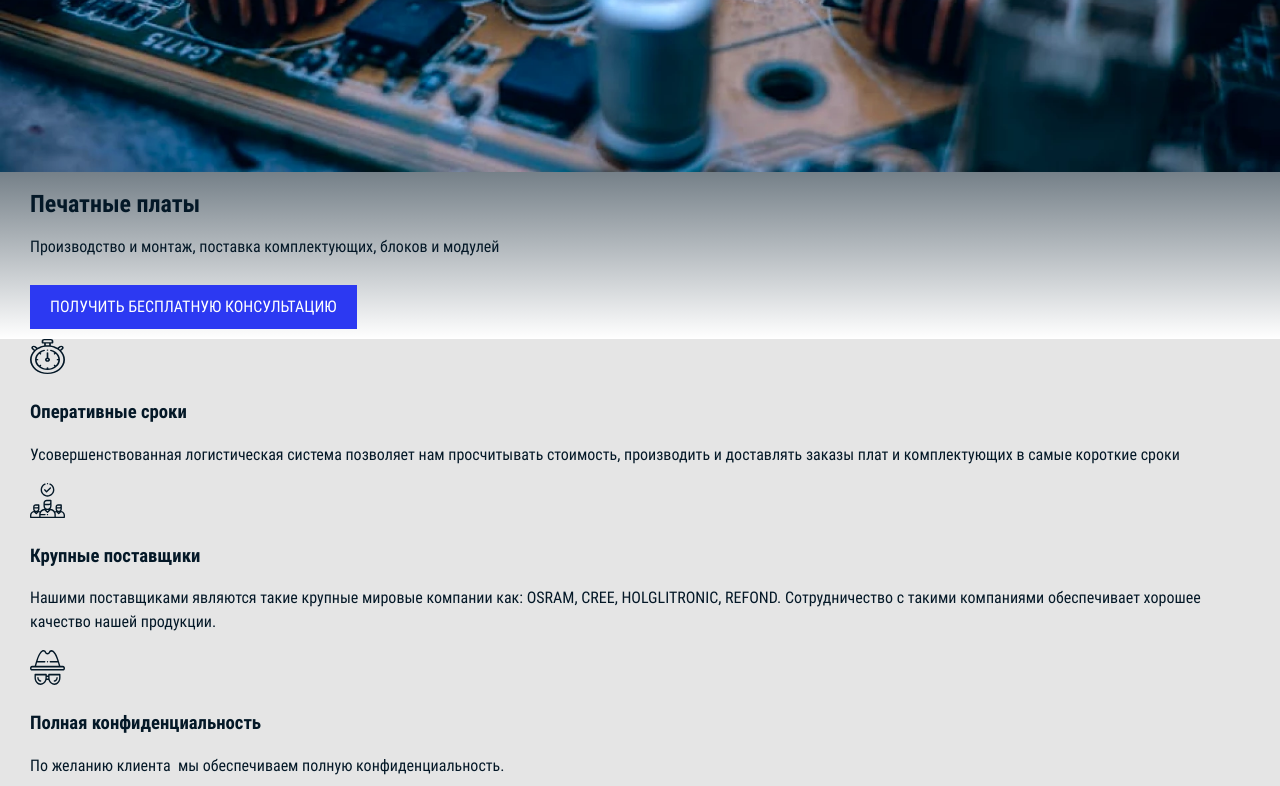
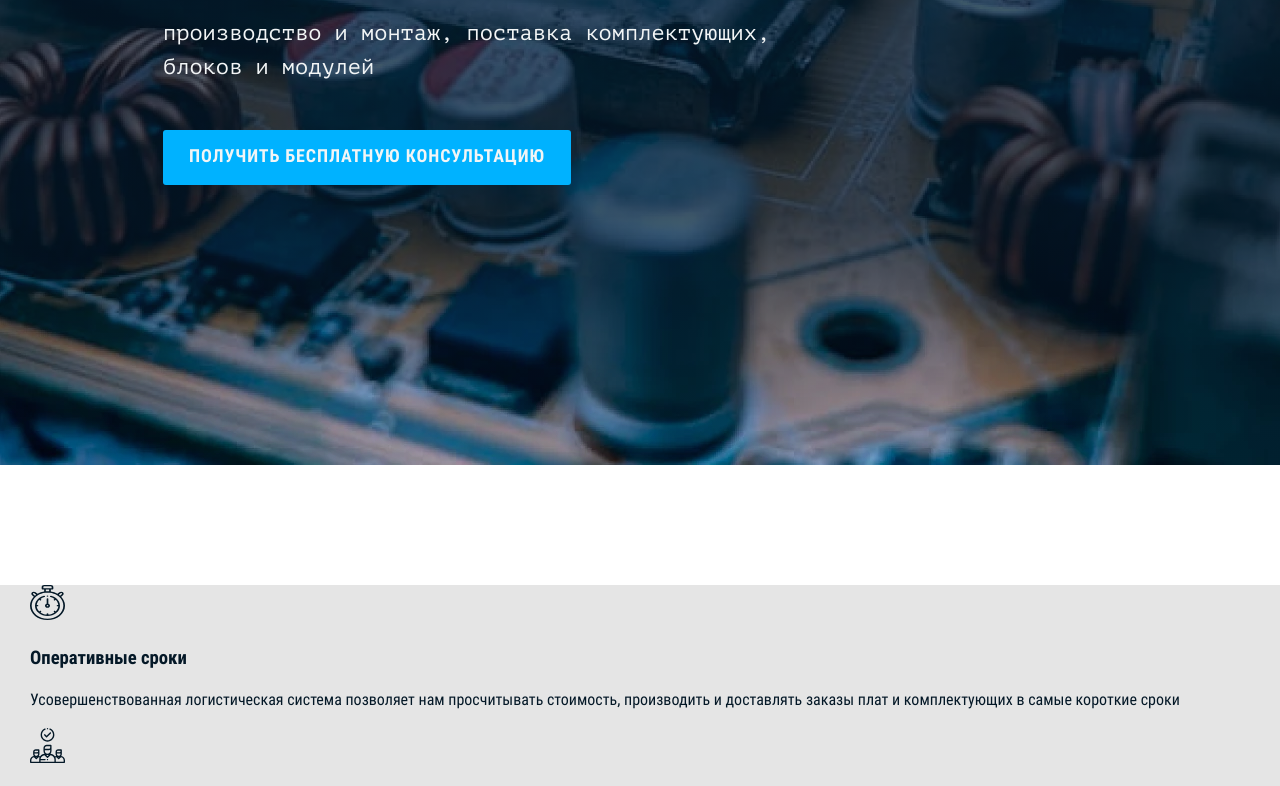
Before and after one commit to Vishnevoenastroenie/smart-device, a website built with webpack: page source/index.html in a window 1280 px wide. Shown: the part 415-1201 px from the top of the page. Built offline with nearby package versions, Linux system fonts and the light colour scheme; files whose address does not match are found by name.

Commit message:
Добавляет главный блок, подогнанный по РР в 3 разрешениях

```diff
--- a/source/index.html
+++ b/source/index.html
@@ -69,9 +69,9 @@
 
     <main>
       <section class="main-block">
-        <h1 class="visually-hidden">Smart Device - производство, монтаж и поставка комплектующих для печатных плат.</h1>
+        <h1 class="visually-hidden">Smart Device - производство, монтаж и поставка&nbsp;комплектующих для печатных плат.</h1>
         <picture class="main-block__image">
-          <source type="image/webp" media="(max-width: 767px)" srcset="img/background-mobile.png.webp 1x, img/background-mobile@2x.webp 2x">
+          <source type="image/webp" media="(max-width: 767px)" srcset="img/background-mobile.webp 1x, img/background-mobile@2x.webp 2x">
           <source type="image/webp" media="(max-width: 1023px)" srcset="img/background-tablet.webp 1x, img/background-tablet@2x.webp 2x">
           <source type="image/webp" srcset="img/background-desktop.webp 1x, img/background-desktop@2x.webp 2x">
           <source media="(max-width: 767px)" srcset="img/background-mobile.png 1x, img/background-mobile@2x.png 2x">
@@ -83,9 +83,8 @@
           <div class="main-block__content">
             <h2>Печатные платы</h2>
             <p>Производство и монтаж, поставка комплектующих, блоков и модулей</p>
-            <a class="main-block__link btn" data-anchor href="#consultation">
-              <span>Получить бесплатную консультацию</span>
-            </a>
+            <a class="main-block__button main-block__button--desctablet btn" data-anchor href="#consultation">Получить бесплатную консультацию</a>
+            <a class="main-block__button main-block__button--mobile btn" data-anchor href="#consultation">Бесплатная консультация</a>
           </div>
         </div>
       </section>
--- a/source/sass/blocks/main-block.scss
+++ b/source/sass/blocks/main-block.scss
@@ -1,9 +1,139 @@
 @import "../variables";
 
 .main-block {
+  position: relative;
+
+  margin-bottom: 120px;
+  padding: 0 0 20px;
+  overflow: hidden;
+
   background: linear-gradient(180deg, rgba($color-black-pearl, 0.7) 71.72%, rgba($color-black-pearl, 0) 100%);
+
+  @media (max-width: $tablet-size-max) {
+    margin-bottom: 80px;
+
+    background: linear-gradient(180deg, rgba($color-black-pearl-second, 0.7) 71.72%, rgba($color-black-pearl-second, 0) 100%);
+  }
+
+  @media (max-width: $mobile-size-max) {
+    margin-bottom: 50px;
+  }
 }
 
 .main-block__image {
+  position: absolute;
+  z-index: -1;
+
+  width: 100%;
+  height: 100%;
+
   background-color: $color-black-pearl;
 }
+
+.main-block__image img {
+  width: 100%;
+  height: 100%;
+}
+
+.main-block__content {
+  padding: 305px 0 260px 133px;
+
+  @media (max-width: $tablet-size-max) {
+    padding: 180px 0 185px;
+  }
+
+  @media (max-width: $mobile-size-max) {
+    padding: 150px 0 170px;
+  }
+}
+
+.main-block__content h2 {
+  margin: 0 0 32px;
+
+  font-weight: 700;
+  font-size: 80px;
+  line-height: 94px;
+  font-family: $ff-roboto-condensed;
+  color: $color-alice-blue;
+  text-transform: uppercase;
+  letter-spacing: 0.07em;
+
+  @media (max-width: $tablet-size-max) {
+    margin-bottom: 0;
+
+    font-size: 64px;
+    line-height: 75px;
+  }
+
+  @media (max-width: $mobile-size-max) {
+    margin-bottom: 8px;
+
+    font-size: 36px;
+    line-height: 42px;
+  }
+}
+
+.main-block__content p {
+  max-width: 620px;
+  margin: 0 0 46px;
+
+  font-weight: 400;
+  font-size: 22px;
+  line-height: 34px;
+  font-family: $ff-pt-mono;
+  color: $color-alice-blue;
+  text-transform: lowercase;
+
+  @media (max-width: $tablet-size-max) {
+    margin-bottom: 57px;
+  }
+
+  @media (max-width: $mobile-size-max) {
+    margin-bottom: 46px;
+
+    font-size: 14px;
+    line-height: 21px;
+  }
+}
+
+.main-block__button {
+  margin: 0;
+  padding: 15px 26px 19px;
+
+  font-weight: 700;
+  font-size: 18px;
+  line-height: 21px;
+  font-family: $ff-roboto-condensed;
+  color: $color-alice-blue;
+  letter-spacing: 0.05em;
+  white-space: nowrap;
+
+  background-color: $color-deep-sky-blue;
+  border: none;
+  border-radius: 3px;
+
+  @media (max-width: $tablet-size-max) {
+    margin-left: 45px;
+  }
+
+  @media (max-width: $mobile-size-max) {
+    width: 100%;
+    margin-left: 0;
+    padding: 12px 37px;
+
+    font-size: 14px;
+    line-height: 16px;
+
+    &--desctablet {
+      display: none;
+    }
+
+    &--mobile {
+      display: block;
+    }
+  }
+
+  &--mobile {
+    display: none;
+  }
+}
--- a/source/sass/variables.scss
+++ b/source/sass/variables.scss
@@ -13,6 +13,7 @@ $color-transparent:                 rgba(255, 255, 255, 0);
 $color-neon-blue:                   #2c39f2;
 $color-torch-red:                   #ff1553;
 $color-black-pearl:                 #041827;
+$color-black-pearl-second:          #192024;
 $color-barossa:                     #3c3639;
 $color-deep-sky-blue:               #00b2ff;
 $color-alice-blue:                  #f2f5f6;
```
Also changed, not shown: build/css/style.css, build/css/style.min.css, build/index.html, 1 other file.
